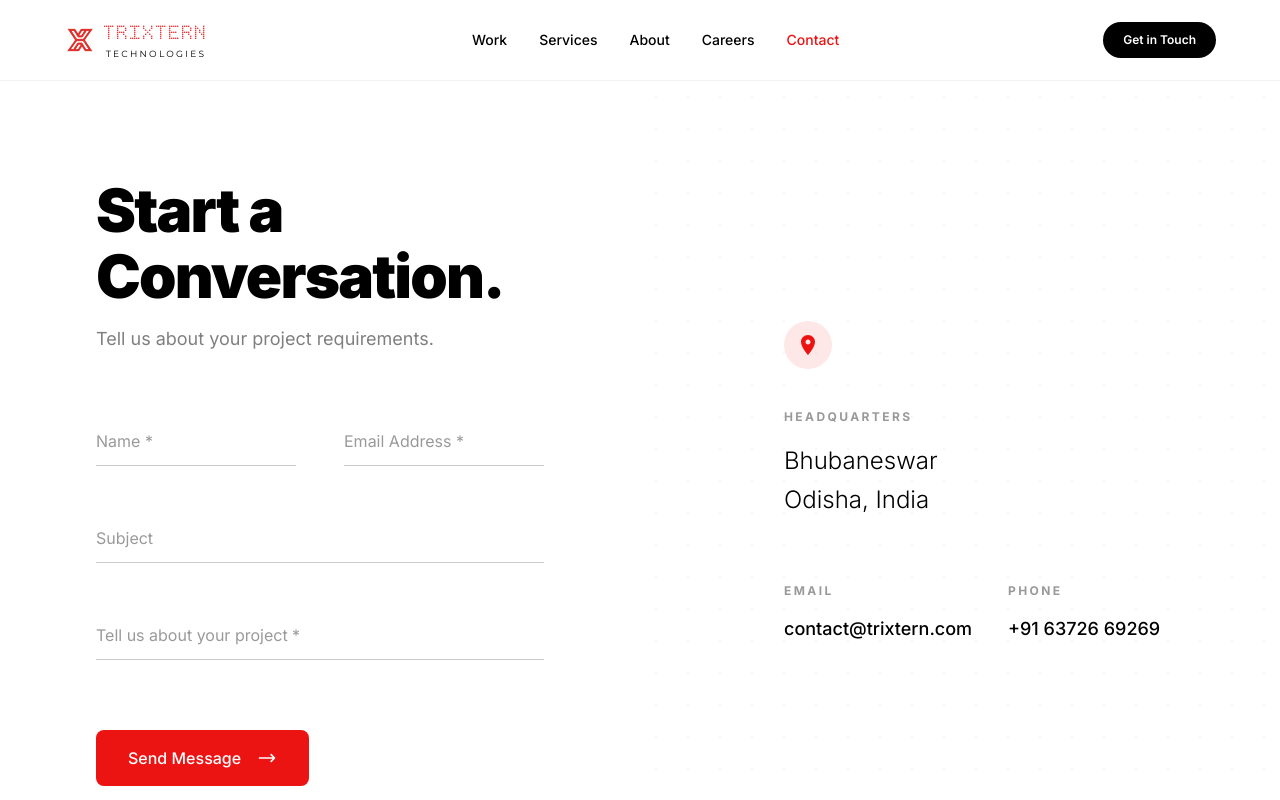
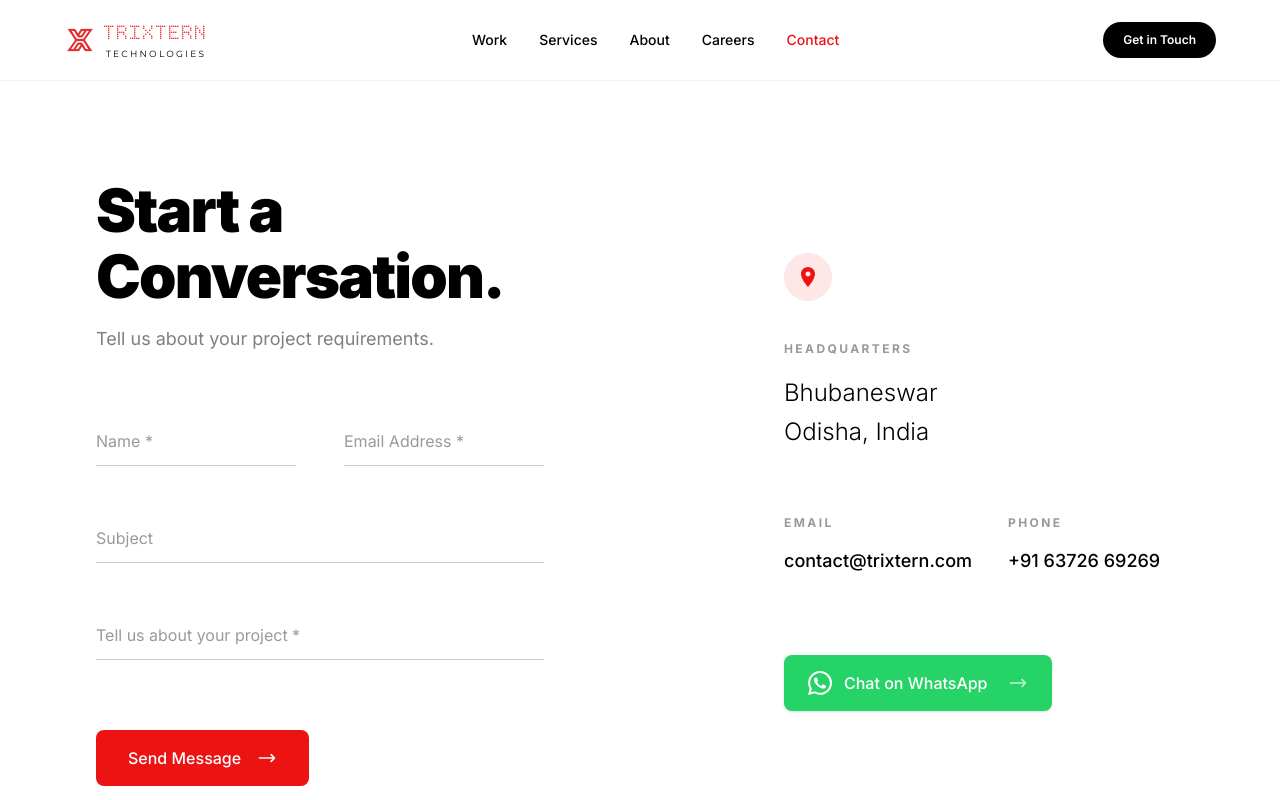
Before and after one commit to lanzkrish/trixtern-site, a Next.js app: page /contact in a window 1280 px wide. Shown: the top 800 px of the page. Built offline with nearby package versions, Linux system fonts and the light colour scheme.

Commit message:
feat: add WhatsApp contact button to contact page

```diff
--- a/src/app/contact/page.tsx
+++ b/src/app/contact/page.tsx
@@ -211,6 +211,23 @@
               </a>
             </div>
           </div>
+
+          <div className="pt-2 md:pt-4">
+            <a
+              href="https://wa.me/919815763993?text=Hi!%20I%20would%20like%20to%20know%20more"
+              target="_blank"
+              rel="noopener noreferrer"
+              className="inline-flex items-center gap-3 px-6 py-3 md:py-4 bg-[#25D366] hover:bg-[#20bd5a] text-white text-sm md:text-base font-medium rounded-lg transition-all shadow-sm hover:shadow-md group w-fit"
+            >
+              <svg className="w-5 h-5 md:w-6 md:h-6" fill="currentColor" viewBox="0 0 24 24">
+                <path d="M17.472 14.382c-.297-.149-1.758-.867-2.03-.967-.273-.099-.471-.148-.67.15-.197.297-.767.966-.94 1.164-.173.199-.347.223-.644.075-.297-.15-1.255-.463-2.39-1.475-.883-.788-1.48-1.761-1.653-2.059-.173-.297-.018-.458.13-.606.134-.133.298-.347.446-.52.149-.174.198-.298.298-.497.099-.198.05-.371-.025-.52-.075-.149-.669-1.612-.916-2.207-.242-.579-.487-.5-.669-.51a12.8 12.8 0 0 0-.57-.01c-.198 0-.52.074-.792.372-.272.297-1.04 1.016-1.04 2.479 0 1.462 1.065 2.875 1.213 3.074.149.198 2.096 3.2 5.077 4.487.709.306 1.262.489 1.694.625.712.227 1.36.195 1.871.118.571-.085 1.758-.719 2.006-1.413.248-.694.248-1.289.173-1.413-.074-.124-.272-.198-.57-.347m-5.421 7.403h-.004a9.87 9.87 0 0 1-5.031-1.378l-.361-.214-3.741.982.998-3.648-.235-.374a9.86 9.86 0 0 1-1.51-5.26c.001-5.45 4.436-9.884 9.888-9.884 2.64 0 5.122 1.03 6.988 2.898a9.825 9.825 0 0 1 2.893 6.994c-.003 5.45-4.437 9.884-9.885 9.884m8.413-18.297A11.815 11.815 0 0 0 12.05 0C5.495 0 .16 5.335.157 11.892c0 2.096.547 4.142 1.588 5.945L.057 24l6.305-1.654a11.882 11.882 0 0 0 5.683 1.448h.005c6.554 0 11.89-5.335 11.893-11.893a11.821 11.821 0 0 0-3.48-8.413Z"/>
+              </svg>
+              Chat on WhatsApp
+              <svg className="w-5 h-5 ml-2 opacity-70 group-hover:opacity-100 group-hover:translate-x-1 transition-all" fill="none" viewBox="0 0 24 24" stroke="currentColor" strokeWidth="2">
+                <path strokeLinecap="round" strokeLinejoin="round" d="M17 8l4 4m0 0l-4 4m4-4H3" />
+              </svg>
+            </a>
+          </div>
         </div>
       </div>
     </div>
```
